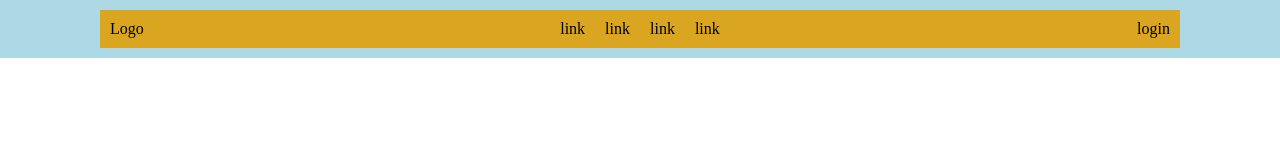
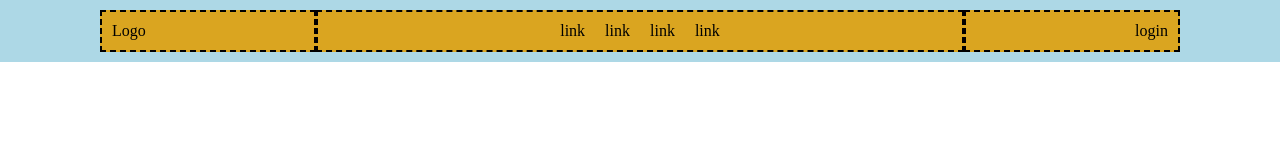
Before and after one commit to l3onWD/htmlcss-struttura-discord, a plain HTML site: page index.html in a window 1280 px wide. Drawn offline with Linux system fonts and the light colour scheme.

Commit message:
added class border to col divs

```diff
--- a/index.html
+++ b/index.html
@@ -19,8 +19,8 @@
         <!-- Header -->
         <header class="p-10 bg-cyan">
             <div class="container-md row bg-gold">
-                <div class="col col-20">Logo</div>
-                <nav id="main-menu" class="col col-60">
+                <div class="col col-20 border-dashed">Logo</div>
+                <nav id="main-menu" class="col col-60 border-dashed">
                     <ul class="d-flex-center">
                         <li>
                             <a href="#">link</a>
@@ -36,7 +36,7 @@
                         </li>
                     </ul>
                 </nav>
-                <div class="col col-20 text-right">login</div>
+                <div class="col col-20 border-dashed text-right">login</div>
             </div>
         </header>
 
```
